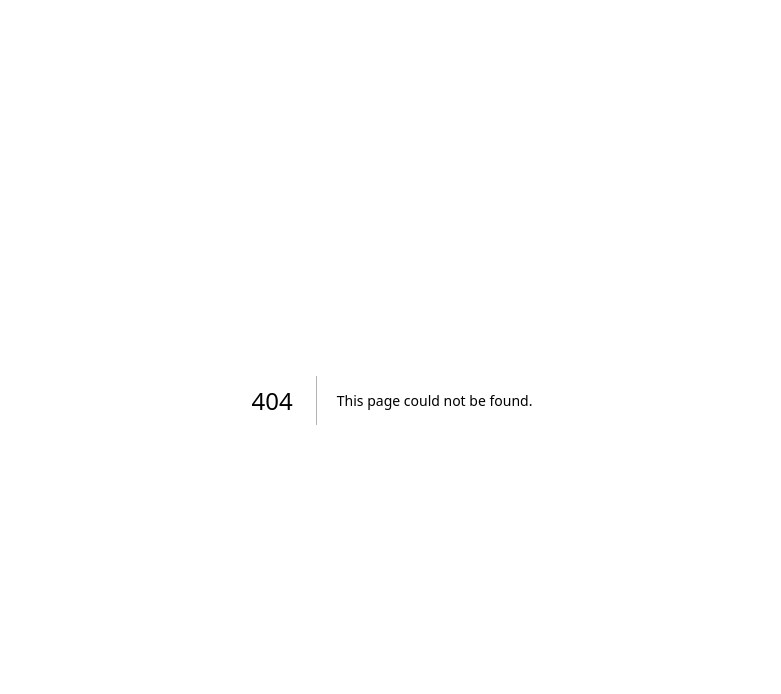
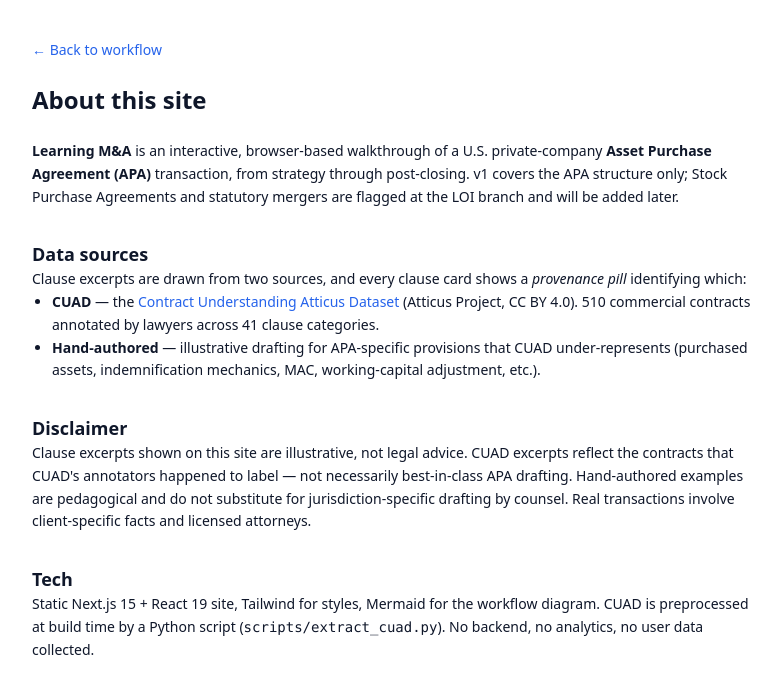
Before and after one commit to learner-agent-sudo/learning-MnA, a Next.js app: page /about in a window 1280 px wide. Before the commit this address had no page. Shown: the top 694 px of the page, without its empty margins (248-1029 px from the left). Built offline with nearby package versions, Linux system fonts and the light colour scheme.

Commit message:
Add /about page with disclaimer, nav link, footer
Documents the two clause data sources (CUAD vs hand-authored), the
provenance pill semantics, the educational disclaimer, and the basic
tech stack. Header gains an About link; main page gets a small footer.

```diff
--- /dev/null
+++ b/app/about/page.tsx
@@ -0,0 +1,76 @@
+import Link from 'next/link';
+
+export const metadata = {
+  title: 'About — Learning M&A',
+};
+
+export default function AboutPage() {
+  return (
+    <main className="mx-auto max-w-3xl px-6 py-10">
+      <nav className="mb-6 text-sm">
+        <Link href="/" className="text-accent hover:underline">
+          ← Back to workflow
+        </Link>
+      </nav>
+
+      <h1 className="text-2xl font-semibold">About this site</h1>
+
+      <section className="prose prose-slate mt-6 max-w-none text-sm leading-relaxed">
+        <p>
+          <strong>Learning M&amp;A</strong> is an interactive, browser-based
+          walkthrough of a U.S. private-company{' '}
+          <strong>Asset Purchase Agreement (APA)</strong> transaction, from
+          strategy through post-closing. v1 covers the APA structure only;
+          Stock Purchase Agreements and statutory mergers are flagged at the
+          LOI branch and will be added later.
+        </p>
+
+        <h2 className="mt-8 text-lg font-semibold">Data sources</h2>
+        <p>
+          Clause excerpts are drawn from two sources, and every clause card
+          shows a <em>provenance pill</em> identifying which:
+        </p>
+        <ul className="list-disc pl-5">
+          <li>
+            <strong>CUAD</strong> — the{' '}
+            <a
+              className="text-accent hover:underline"
+              href="https://www.atticusprojectai.org/cuad"
+              target="_blank"
+              rel="noreferrer"
+            >
+              Contract Understanding Atticus Dataset
+            </a>{' '}
+            (Atticus Project, CC BY 4.0). 510 commercial contracts annotated
+            by lawyers across 41 clause categories.
+          </li>
+          <li>
+            <strong>Hand-authored</strong> — illustrative drafting for
+            APA-specific provisions that CUAD under-represents (purchased
+            assets, indemnification mechanics, MAC, working-capital
+            adjustment, etc.).
+          </li>
+        </ul>
+
+        <h2 className="mt-8 text-lg font-semibold">Disclaimer</h2>
+        <p>
+          Clause excerpts shown on this site are illustrative, not legal
+          advice. CUAD excerpts reflect the contracts that CUAD&apos;s
+          annotators happened to label — not necessarily best-in-class APA
+          drafting. Hand-authored examples are pedagogical and do not
+          substitute for jurisdiction-specific drafting by counsel. Real
+          transactions involve client-specific facts and licensed
+          attorneys.
+        </p>
+
+        <h2 className="mt-8 text-lg font-semibold">Tech</h2>
+        <p>
+          Static Next.js 15 + React 19 site, Tailwind for styles, Mermaid
+          for the workflow diagram. CUAD is preprocessed at build time by a
+          Python script (<code>scripts/extract_cuad.py</code>). No backend,
+          no analytics, no user data collected.
+        </p>
+      </section>
+    </main>
+  );
+}
--- a/app/page.tsx
+++ b/app/page.tsx
@@ -1,5 +1,6 @@
 'use client';
 
+import Link from 'next/link';
 import { useMemo, useState } from 'react';
 import { STAGES, STAGE_BY_ID, Depth, DealType } from '@/lib/workflow';
 import { WorkflowDiagram } from '@/components/WorkflowDiagram';
@@ -36,6 +37,12 @@ export default function Page() {
         <div className="flex flex-wrap items-center gap-3">
           <DealTypeSelector dealType={dealType} onChange={setDealType} />
           <DepthToggle depth={depth} onChange={setDepth} />
+          <Link
+            href="/about"
+            className="text-sm text-muted hover:text-ink hover:underline"
+          >
+            About
+          </Link>
         </div>
       </header>
 
@@ -64,6 +71,14 @@ export default function Page() {
           )}
         </section>
       </div>
+
+      <footer className="mt-12 border-t border-slate-200 pt-4 text-xs text-muted">
+        Educational visualizer — not legal advice.{' '}
+        <Link href="/about" className="hover:underline">
+          Sources &amp; disclaimer
+        </Link>
+        .
+      </footer>
     </main>
   );
 }
```
